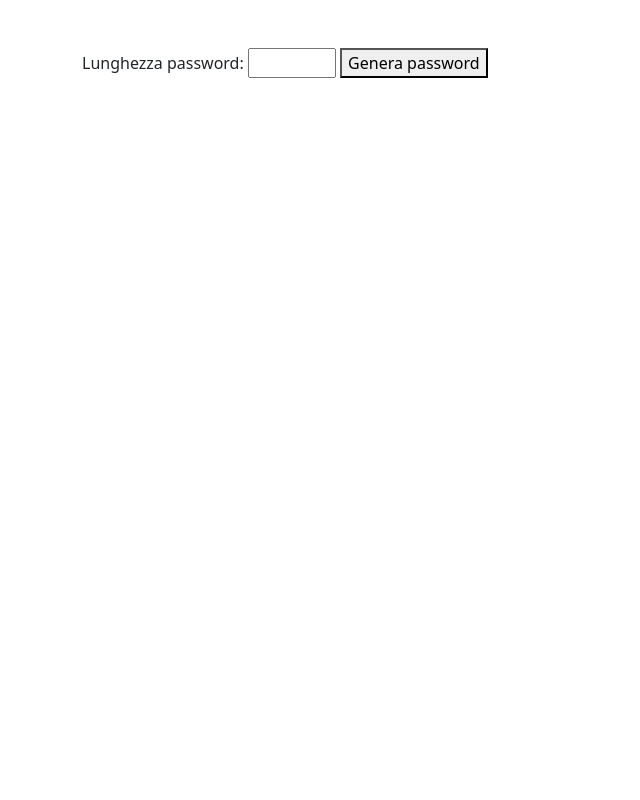
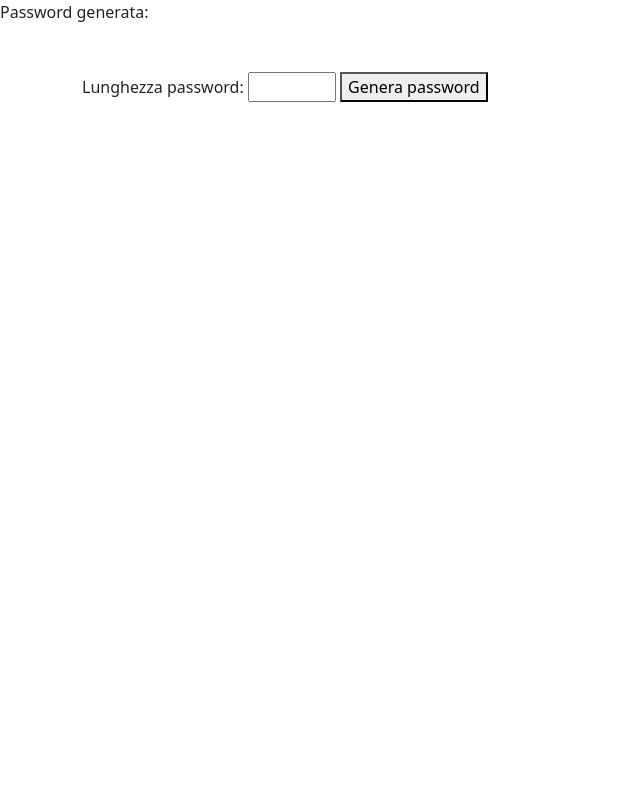
Before and after one commit to Dan97O/php-strong-password-generator, a PHP site: page / in a window 1280 px wide. Shown: the whole page, without its empty margins (0-640 px from the left). Run offline with PHP 8.4, Linux system fonts and the light colour scheme.

Commit message:
add Milestone 1 $length and password cryptography

```diff
--- a/index.php
+++ b/index.php
@@ -18,6 +18,10 @@ function passwordGenerate($length)
 }
 //$length = 10;
 //var_dump(passwordGenerate($length))
+
+$length = isset($_GET['length']) ? intval($_GET['length']) : '';
+$password = passwordGenerate($length);
+echo 'Password generata: ' . $password;
 ?>
 
 
```
